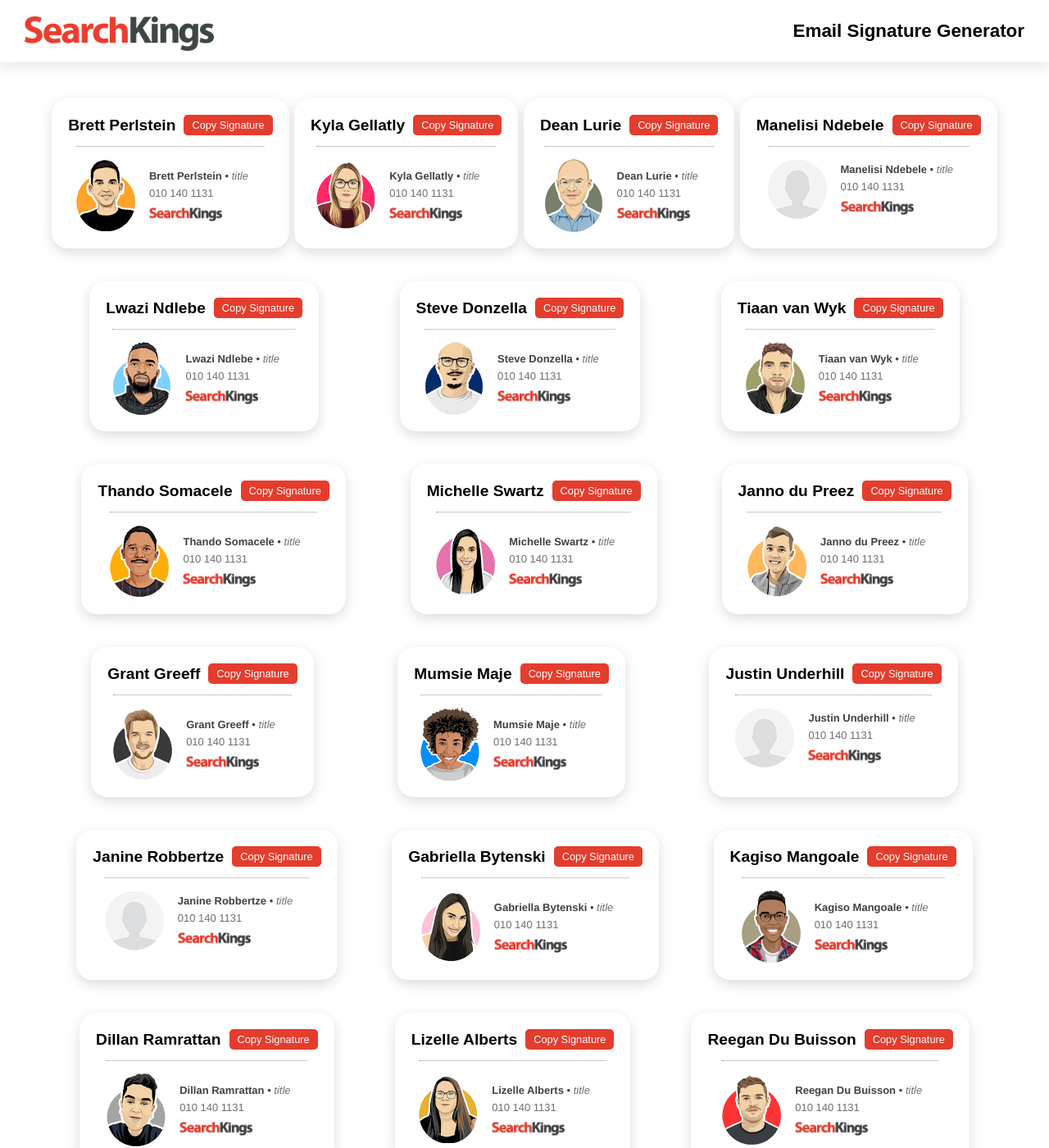
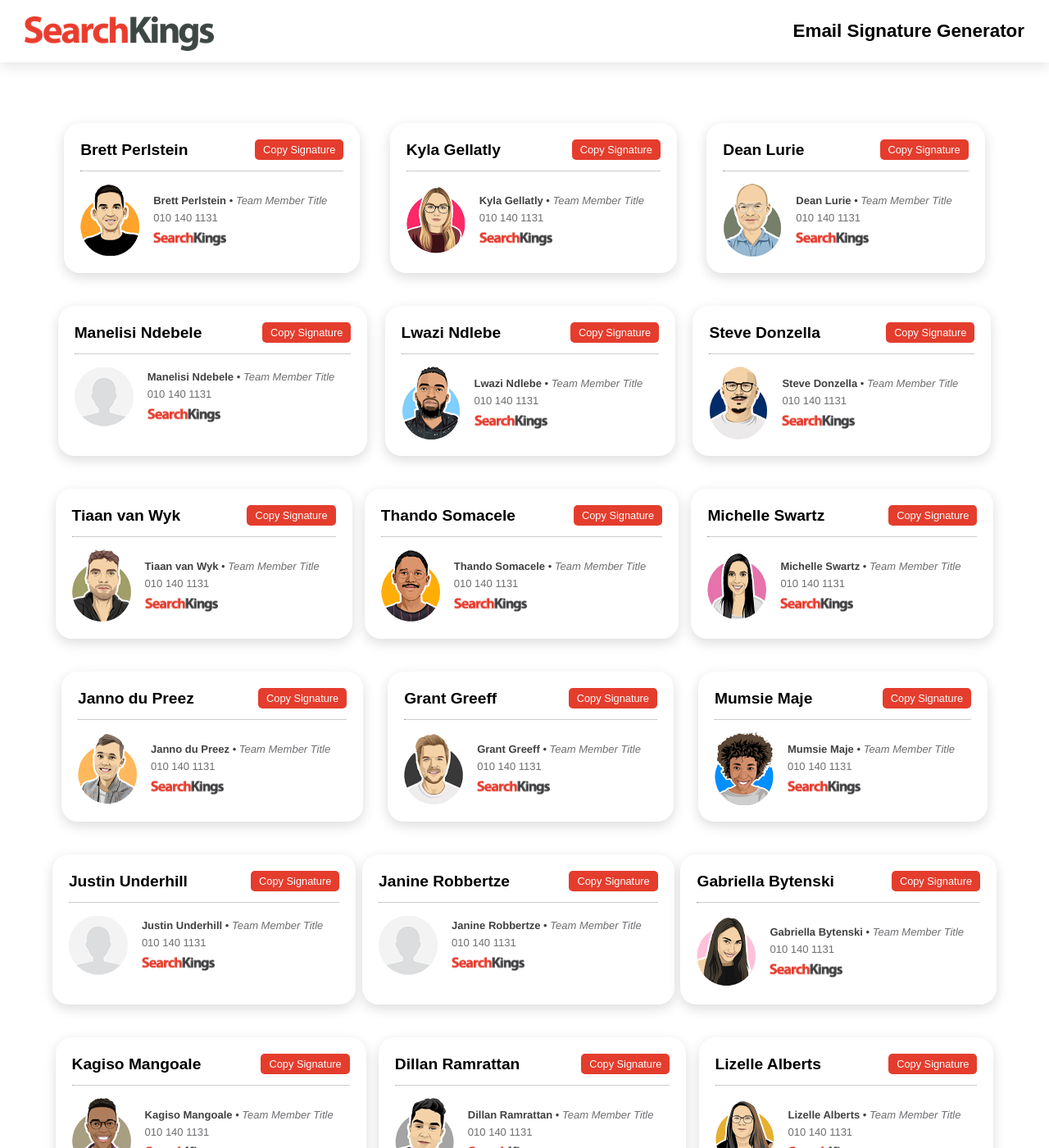
Before and after one commit to SK-Africa/sksa-email-signature-generator, a Jekyll site: the page built from index.markdown, in a window 1280 px wide and 1400 px high. Shown: the whole window at 82% size. Built offline with Jekyll 4.4.1, drawn with Linux system fonts in a browser that asks for light colours; some of the changed text lies outside the part shown; grey boxes are pictures that could not be loaded.

Commit message:
updated the sig wrapper styling, readme and added gabi's email

```diff
--- a/_data/team-members.yml
+++ b/_data/team-members.yml
@@ -1,99 +1,100 @@
 teamMembers:
   - firstName: Brett
     lastName: Perlstein
-    title: title
+    title: Team Member Title
 
   - firstName: Kyla
     lastName: Gellatly
-    title: title
+    title: Team Member Title
 
   - firstName: Dean
     lastName: Lurie
-    title: title
+    title: Team Member Title
 
   - firstName: Manelisi
     lastName: Ndebele
-    title: title
+    title: Team Member Title
     avatar: placeholder.png
 
   - firstName: Lwazi
     lastName: Ndlebe
-    title: title
+    title: Team Member Title
 
   - firstName: Steve
     lastName: Donzella
-    title: title
+    title: Team Member Title
 
   - firstName: Tiaan
     lastName: van Wyk
-    title: title
+    title: Team Member Title
 
   - firstName: Thando
     lastName: Somacele
-    title: title
+    title: Team Member Title
 
   - firstName: Michelle
     lastName: Swartz
-    title: title
+    title: Team Member Title
 
   - firstName: Janno
     lastName: du Preez
-    title: title
+    title: Team Member Title
 
   - firstName: Grant
     lastName: Greeff
-    title: title
+    title: Team Member Title
 
   - firstName: Mumsie
     lastName: Maje
-    title: title
+    title: Team Member Title
 
   - firstName: Justin
     lastName: Underhill
-    title: title
+    title: Team Member Title
     avatar: placeholder.png
 
   - firstName: Janine
     lastName: Robbertze
-    title: title
+    title: Team Member Title
     avatar: placeholder.png
 
   - firstName: Gabriella
     lastName: Bytenski
-    title: title
+    title: Team Member Title
+    email: gabi@searchkingsafrica.com
 
   - firstName: Kagiso
     lastName: Mangoale
-    title: title
+    title: Team Member Title
 
   - firstName: Dillan
     lastName: Ramrattan
-    title: title
+    title: Team Member Title
 
   - firstName: Lizelle
     lastName: Alberts
-    title: title
+    title: Team Member Title
 
   - firstName: Reegan
     lastName: Du Buisson
-    title: title
+    title: Team Member Title
 
   - firstName: Adam
     lastName: Stern
-    title: title
+    title: Team Member Title
 
   - firstName: Chiara
     lastName: Moody
-    title: title
+    title: Team Member Title
 
   - firstName: Natasha
     lastName: Desiree Nair
-    title: title
+    title: Team Member Title
 
   - firstName: Gugulethu
     lastName: Nkosi
-    title: title
+    title: Team Member Title
 
   - firstName: Nico
     lastName: Swartz
-    title: title
+    title: Team Member Title
--- a/_includes/email-generator.html
+++ b/_includes/email-generator.html
@@ -14,6 +14,7 @@
   #emailSignatureActions {
     display: flex;
     justify-content: space-between;
+    width: 100%;
     align-items: center;
     margin-bottom: 5px;
     font-size: 1.2rem;
--- a/_layouts/index.html
+++ b/_layouts/index.html
@@ -39,7 +39,7 @@
       .contentContainer {
         display: flex;
         flex-wrap: wrap;
-        padding: 100px 60px;
+        padding: 130px 60px;
       }
     </style>
   </head>
```
Also changed, not shown: README.md.
